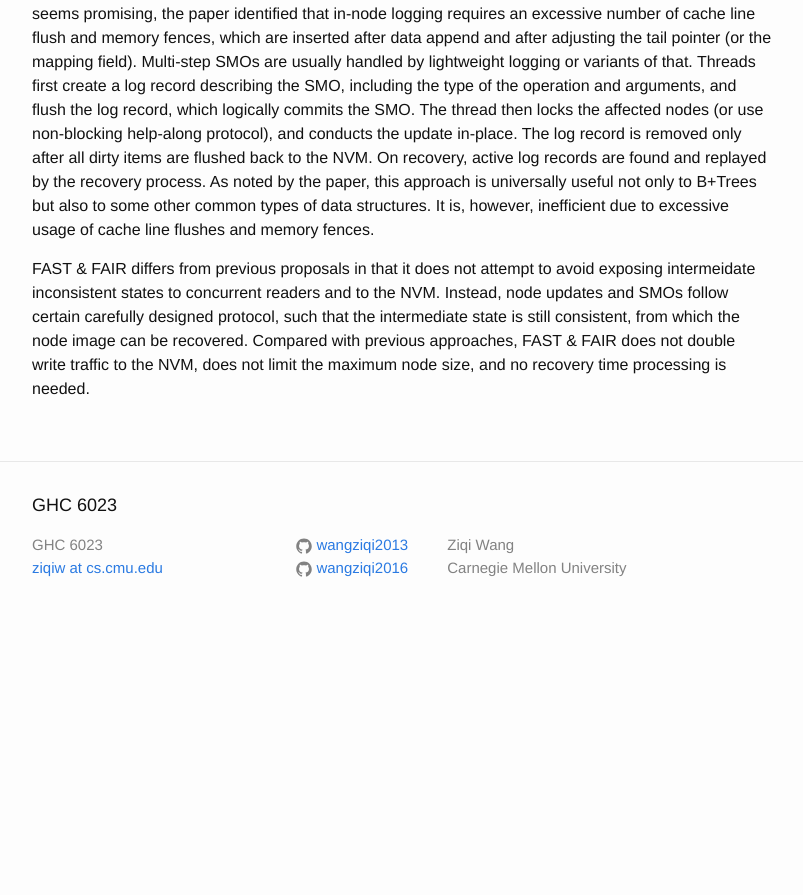
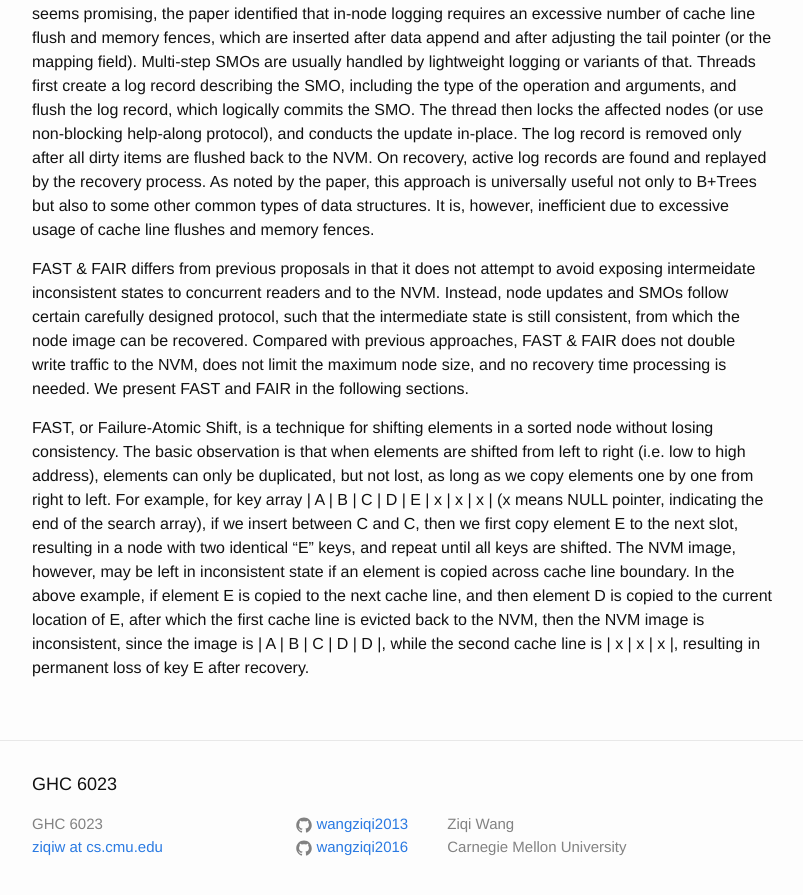
Before and after one commit to wangziqi2013/wangziqi2013.github.io, a Jekyll site: the page built from _posts/2019-11-21-fast-fair.markdown, in a window 1280 px wide and 900 px high, scrolled down 1153 px. Shown: the top 895 px of the window, without its empty margins (238-1041 px from the left). Built offline with Jekyll 4.4.1, drawn with Linux system fonts in a browser that asks for light colours; before the commit the page ends 1792 px from its top, so only the background shows below that.

Commit message:
Adding permanent key loss

```diff
--- a/_posts/2019-11-21-fast-fair.markdown
+++ b/_posts/2019-11-21-fast-fair.markdown
@@ -50,4 +50,15 @@ FAST & FAIR differs from previous proposals in that it does not attempt to avoid
 states to concurrent readers and to the NVM. Instead, node updates and SMOs follow certain carefully designed protocol,
 such that the intermediate state is still consistent, from which the node image can be recovered. Compared with
 previous approaches, FAST & FAIR does not double write traffic to the NVM, does not limit the maximum node size, and
-no recovery time processing is needed.
+no recovery time processing is needed. We present FAST and FAIR in the following sections.
+
+FAST, or Failure-Atomic Shift, is a technique for shifting elements in a sorted node without losing consistency. The
+basic observation is that when elements are shifted from left to right (i.e. low to high address), elements can only
+be duplicated, but not lost, as long as we copy elements one by one from right to left. For example, for key array
+| A | B | C | D | E | x | x | x | (x means NULL pointer, indicating the end of the search array), if we insert between C
+and C, then we first copy element E to the next slot, resulting in a node with two identical "E" keys, and repeat
+until all keys are shifted. The NVM image, however, may be left in inconsistent state if an element is copied across
+cache line boundary. In the above example, if element E is copied to the next cache line, and then element D is copied to
+the current location of E, after which the first cache line is evicted back to the NVM, then the NVM image is inconsistent,
+since the image is | A | B | C | D | D |, while the second cache line is | x | x | x |, resulting in permanent loss of key
+E after recovery.
```
